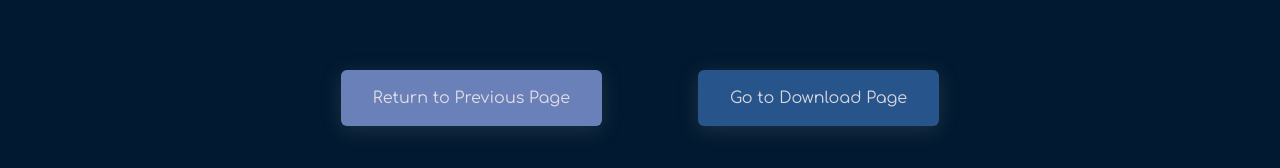
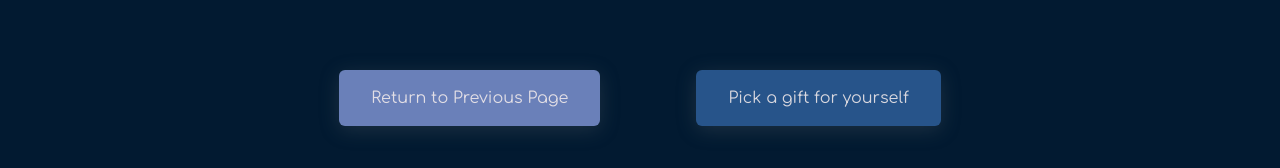
Before and after one commit to SirMartel22/DevTimmy-Virtual-Birthday, a React (Vite) app: page /Form/Message in a window 1280 px wide. Shown: the part 736-904 px from the top of the page. Built offline with nearby package versions, Linux system fonts and the light colour scheme; what @ffmpeg/ffmpeg would draw is missing.

Commit message:
Changes made

```diff
--- a/src/Form/Message.jsx
+++ b/src/Form/Message.jsx
@@ -138,7 +138,9 @@ const Message = () => {
 
               <div className="next-prev-btn flex flex-col lg:flex lg:flex-row items-center justify-center space-y-16 lg:space-x-24 lg:space-y-0">
                 <button className="bg-[#6A80B9] py-4 px-8 rounded-md shadow-div-shadow transform hover:scale-105 hover:bg-[#332D56] transition duration-300" onClick ={()=>navigate('/GiftDev')}> Return to Previous Page</button>
-                <button className="bg-[#27548A] py-4 px-8 rounded-md shadow-div-shadow transform hover:scale-105 hover:bg-[#332D56] transition duration-300"  onClick={()=>navigate('/Admin/Download')}>Go to Download Page</button>
+                {/* <button className="bg-[#27548A] py-4 px-8 rounded-md shadow-div-shadow transform hover:scale-105 hover:bg-[#332D56] transition duration-300"  onClick={()=>navigate('/Admin/Download')}>Go to Download Page</button> */}
+                <button className="bg-[#27548A] py-4 px-8 mt-24 rounded-md shadow-div-shadow transform hover:scale-105 hover:bg-[#332D56] transition duration-300"  onClick={()=>navigate('../Spinintro')}>Pick a gift for yourself</button>
+
               </div>
       </div>
     </div>
--- a/src/Form/Throwback.jsx
+++ b/src/Form/Throwback.jsx
@@ -140,7 +140,9 @@ const Throwback = () => {
 
            <div className="next-prev-btn flex flex-col lg:flex lg:flex-row items-center justify-center space-y-16 lg:space-x-24 lg:space-y-0">
               <button className="bg-[#6A80B9] py-4 px-8 rounded-md shadow-div-shadow transform hover:scale-105 hover:bg-[#332D56] transition duration-300" onClick ={()=>navigate('/GiftDev')}> Return to Previous Page</button>
-              <button className="bg-[#27548A] py-4 px-8 rounded-md shadow-div-shadow transform hover:scale-105 hover:bg-[#332D56] transition duration-300"  onClick={()=>navigate('/Admin/Download')}>Go to Download Page</button>
+              {/* <button className="bg-[#27548A] py-4 px-8 rounded-md shadow-div-shadow transform hover:scale-105 hover:bg-[#332D56] transition duration-300"  onClick={()=>navigate('/Admin/Download')}>Go to Download Page</button> */}
+            <button className="bg-[#27548A] py-4 px-8 mt-24 rounded-md shadow-div-shadow transform hover:scale-105 hover:bg-[#332D56] transition duration-300"  onClick={()=>navigate('../Spinintro')}>Pick a gift for yourself</button>
+
           </div>
 
         </div>
--- a/src/Welcome.jsx
+++ b/src/Welcome.jsx
@@ -24,8 +24,6 @@ const Welcome = () => {
         width={windowDimension.width}
         height={windowDimension.height}
         tweenDuration={1000} />
-        {/* <h2 className="text-5xl text-center leading-[1.2em]">We are <span className="font-bold text-[#f5f5f5] bg-red-900 rounded-md py-1 px-2">Live</span> Now <br /></h2> */}
-
         <h2 className="text-5xl text-center leading-[1.2em]">Welcome to Official <span className="font-bold text-[#6A9AB0] ">VIRTU FESTIVA</span> Event Platform <br /> 🕺🕺🎶</h2>
         <button className="bg-[#6A80B9] py-4 px-8 rounded-md shadow-div-shadow transform hover:scale-105 hover:bg-[#332D56] transition duration-300" onClick = {()=>navigate("/Pass")}> Proceed to Check In </button>
       </div>
```
